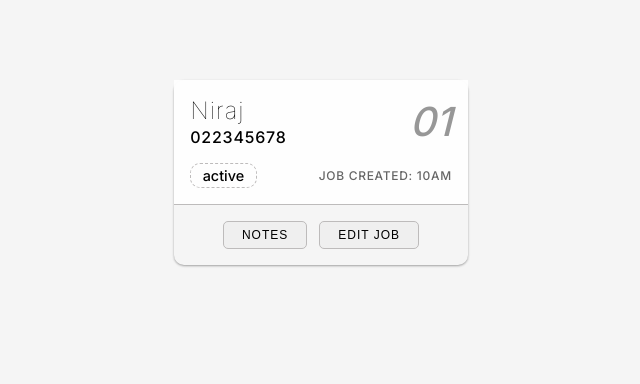
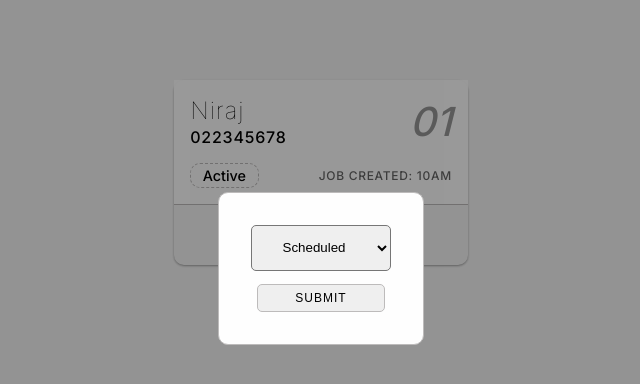
Before and after one commit to nirajpatilcs/tradie-jobs, a React (Create React App) app: page / in a window 1280 px wide. Both pictures are taken after a click on the button "EDIT JOB". Shown: the top 384 px of the page, without its empty margins (319-959 px from the left). Built offline with nearby package versions, Linux system fonts and the light colour scheme.

Commit message:
feat: edit job status

```diff
--- a/src/components/Button/index.tsx
+++ b/src/components/Button/index.tsx
@@ -3,11 +3,12 @@ import './index.css';
 
 interface Props {
     name: string;
+    handleClick?:  () => void;
 }
 
 const Button: React.FC<Props> = (props) => {
     return (
-        <button> {props.name} </button>
+        <button type="submit" onClick={props.handleClick}> {props.name} </button>
     )
 }
 
--- /dev/null
+++ b/src/components/EditJobModal/index.css
@@ -0,0 +1,42 @@
+.modal {
+    display: block;
+    position: fixed;
+    z-index: 1;
+    left: 0;
+    top: 0;
+    width: 100%;
+    height: 100%;
+    overflow: auto;
+    background-color: rgb(0,0,0);
+    background-color: rgba(0,0,0,0.4);
+}
+
+
+.modal-content {
+    display: flex;
+    flex-direction: column;
+    border-radius: 10px;
+    background-color: #fefefe;
+    margin: 15% auto;
+    padding: 2em;
+    border: 1px solid var(--p-color);
+    max-width: max-content;
+}
+
+.status-select{
+    padding: 1em 2em;
+    margin-bottom: 1em;
+    border-radius: 5px;
+    text-transform: capitalize;
+
+}
+
+.status-select:hover{
+    cursor: pointer;
+}
+
+option{
+    font-size: 0.7rem;
+    text-transform: uppercase;
+    letter-spacing: 1px;
+}
--- /dev/null
+++ b/src/components/EditJobModal/index.tsx
@@ -0,0 +1,35 @@
+import React, { useState } from "react";
+import Button from "../Button";
+import './index.css'
+
+interface Props {
+    submitForm: (status: string) => void;
+}
+
+const EditJobModal: React.FC<Props> = (props) => {
+    const [newStatusVal, setNewStatusVal] = useState<string>("Scheduled");
+
+    //gets new status value form dropdown
+    const onChange = (e: React.ChangeEvent<HTMLSelectElement>) => {
+        setNewStatusVal(e.target.value);
+        console.log(e.target.value);
+    }
+
+    return (
+        <div className="modal">
+            <div className="modal-content">
+                <select className="status-select" name="statusList" id="statusList" onChange={onChange}>
+                    <option value="scheduled">Scheduled</option>
+                    <option value="active">Active</option>
+                    <option value="invoicing">Invoicing</option>
+                    <option value="to priced">to priced</option>
+                    <option value="completed">completed</option>
+                </select>
+                <Button name={'submit'} handleClick={()=>props.submitForm(newStatusVal)}/>
+            </div>
+        </div>
+
+    )
+}
+
+export default EditJobModal;
--- a/src/components/JobCard/index.css
+++ b/src/components/JobCard/index.css
@@ -57,6 +57,7 @@ p{
 
 .job-status {
     grid-area: status;
+    text-transform: capitalize;
     font-size: 0.9rem;
     border: 1px dashed var(--p-color);
     padding: 0.2em 0.8em;
--- a/src/components/JobCard/index.tsx
+++ b/src/components/JobCard/index.tsx
@@ -1,5 +1,6 @@
-import React from "react";
+import React, { useState } from "react";
 import Button from "../Button";
+import EditJobModal from "../EditJobModal";
 import './index.css'
 
 interface Props {
@@ -11,8 +12,20 @@ interface Props {
     time: string,
 }
 
+const JobCard: React.FC<Props> = (props) => {
+    const [showEditJob, setShowEditJob] = useState(false);
+    const [statusOptionValue, setStatusOptionValue] = useState(props.status); // ability to edit status of job
 
-const JobCard: React.FC<Props> = (props) => {
+    //show edit job modal;
+    function toggleEditModal() {
+        setShowEditJob(curr => !curr);
+    }
+
+    const submitForm = (status: string) => {
+        setStatusOptionValue(status);
+        toggleEditModal();
+    }
+
     return (
         <div className="job-card">
             <div className="job-card-content">
@@ -22,14 +35,15 @@ const JobCard: React.FC<Props> = (props) => {
                     <p className="job-name">{props.name} </p>
                     <p className="job-contact"> {props.contact} </p>
                 </div>
-            <p className="job-status"> {props.status} </p>
+                <p className="job-status"> {statusOptionValue} </p>
             </div>
 
             <div className="job-actions">
                 <Button name ='notes' />
-            <Button name ='edit job' />
+                <Button name ='edit job' handleClick={toggleEditModal}/>
             </div>
 
+            {showEditJob && <EditJobModal submitForm={submitForm}/>}
 
         </div>
 
```
Lines whose indentation alone changed are shown as unchanged.
